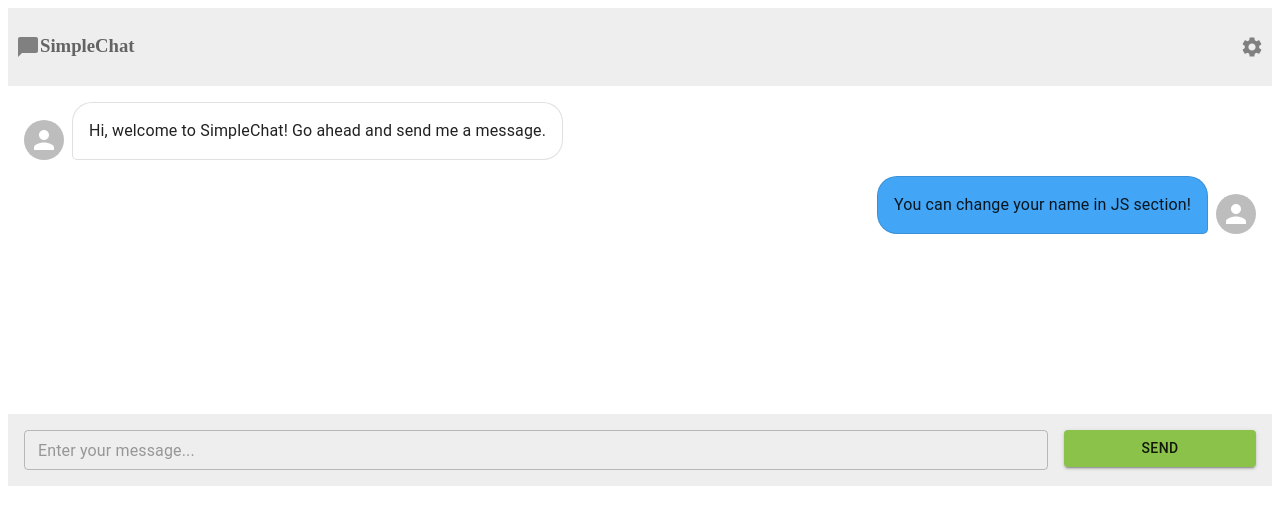
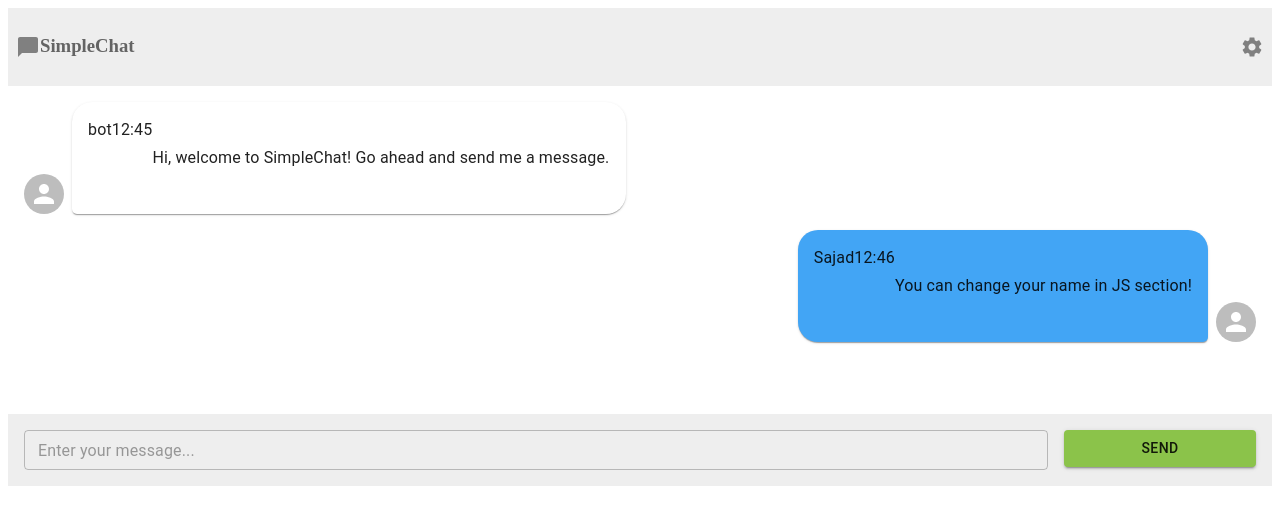
Before and after one commit to xXproZz/SimpleChat, a React (Create React App) app: page / in a window 1280 px wide. Shown: the top 524 px of the page. Built offline with nearby package versions, Linux system fonts and the light colour scheme.

Commit message:
Update Chat.js

```diff
--- a/src/Components/Chat.js
+++ b/src/Components/Chat.js
@@ -14,8 +14,8 @@ import {
 
 
 const messages = [
-  { id: 1, text: "Hi, welcome to SimpleChat! Go ahead and send me a message.", sender: "bot" },
-  { id: 2, text: "You can change your name in JS section!", sender: "Sajad" },
+  { id: 1, text: "Hi, welcome to SimpleChat! Go ahead and send me a message.", sender: "bot", time: "12:45" },
+  { id: 2, text: "You can change your name in JS section!", sender: "Sajad", time: "12:46" },
 ];
 
 const ChatUI = () => {
@@ -61,6 +61,7 @@ const ChatUI = () => {
         backgroundColor: "grey.200",
         borderTopColor:'black',
         borderColor: 'text.primary',
+
          }}>
         <Grid container spacing={2}>
           <Grid item xs={10}>
@@ -93,13 +94,17 @@ const Message = ({ message }) => {
   const isBot = message.sender === "bot";
 
   return (
+
+    // caixas de mensagens
     <Box
       sx={{
         display: "flex",
         justifyContent: isBot ? "flex-start" : "flex-end",
         mb: 2,
+
       }}
     >
+      {/* caixa dos avatares redondos */}
       <Box
         sx={{
           display: "flex",
@@ -110,17 +115,36 @@ const Message = ({ message }) => {
         <Avatar sx={{ bgcolor: isBot ? ".main" : ".main" }}>
           {isBot ? "" : ""}
         </Avatar>
+
         <Paper
-          variant="outlined"
+          variant="elevation"
           sx={{
             p: 2,
             ml: isBot ? 1 : 0,
             mr: isBot ? 0 : 1,
             backgroundColor: isBot ? ".light" : "primary.light",
             borderRadius: isBot ? "20px 20px 20px 5px" : "20px 20px  5px  20px ",
+
           }}
         >
-          < Typography tipográfica  = "body1" > {message.text} </ Typography >
+
+          <Box sx={{
+            display: "flex",
+            justifyContent:"space-between",
+            height: 80,
+          }}>
+
+          < Typography tipográfica>  {message.sender} </ Typography >
+          < Typography tipográfica>  {message.time} </ Typography >
+          <Grid
+            container
+            direction="row"
+            justifyContent="space-between"
+            alignContent='center'
+             >
+          < Typography >  {message.text} </ Typography >
+            </Grid>
+          </Box>
         </ Paper >
       </ Box >
     </ Box >
```
